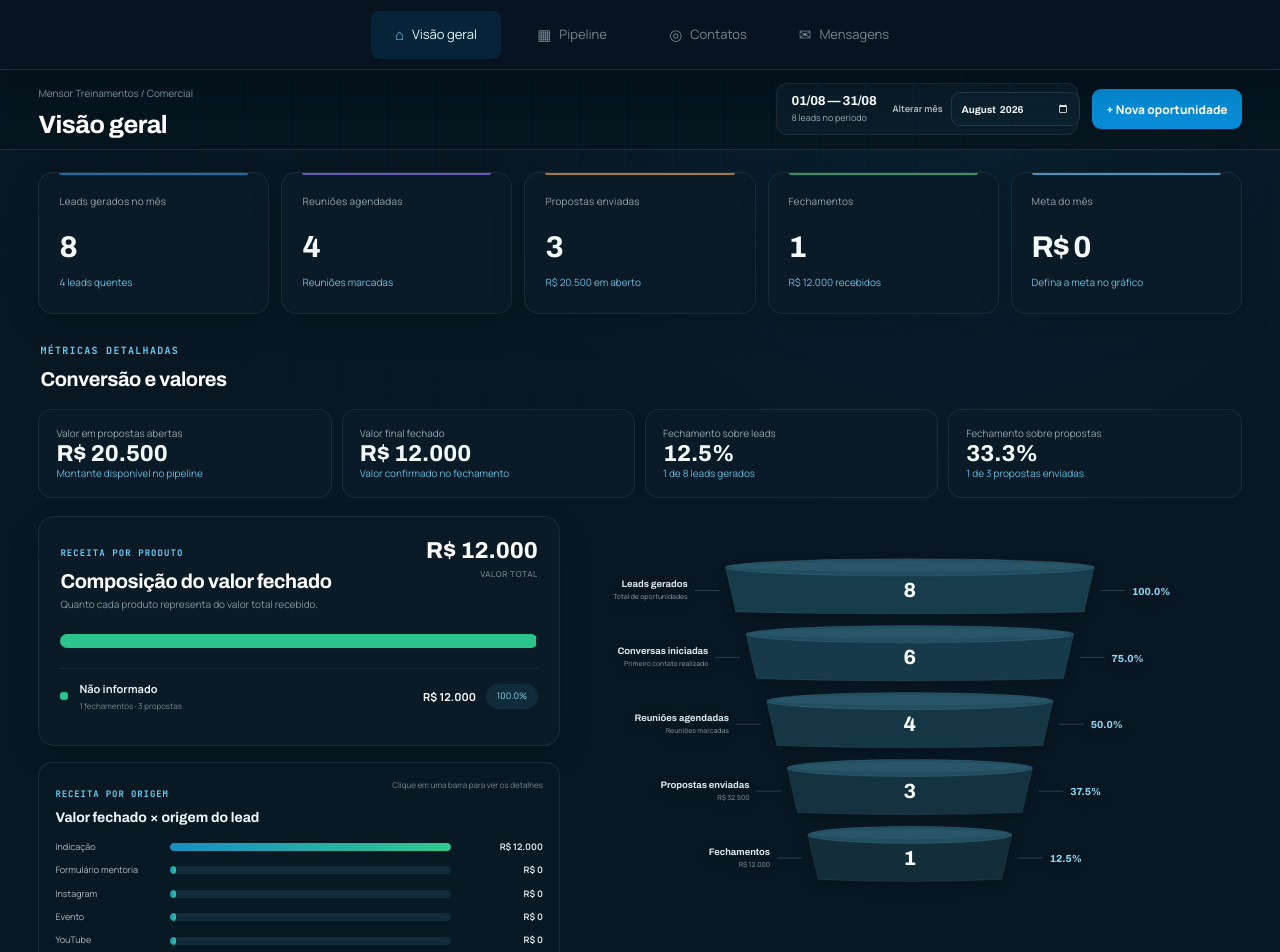
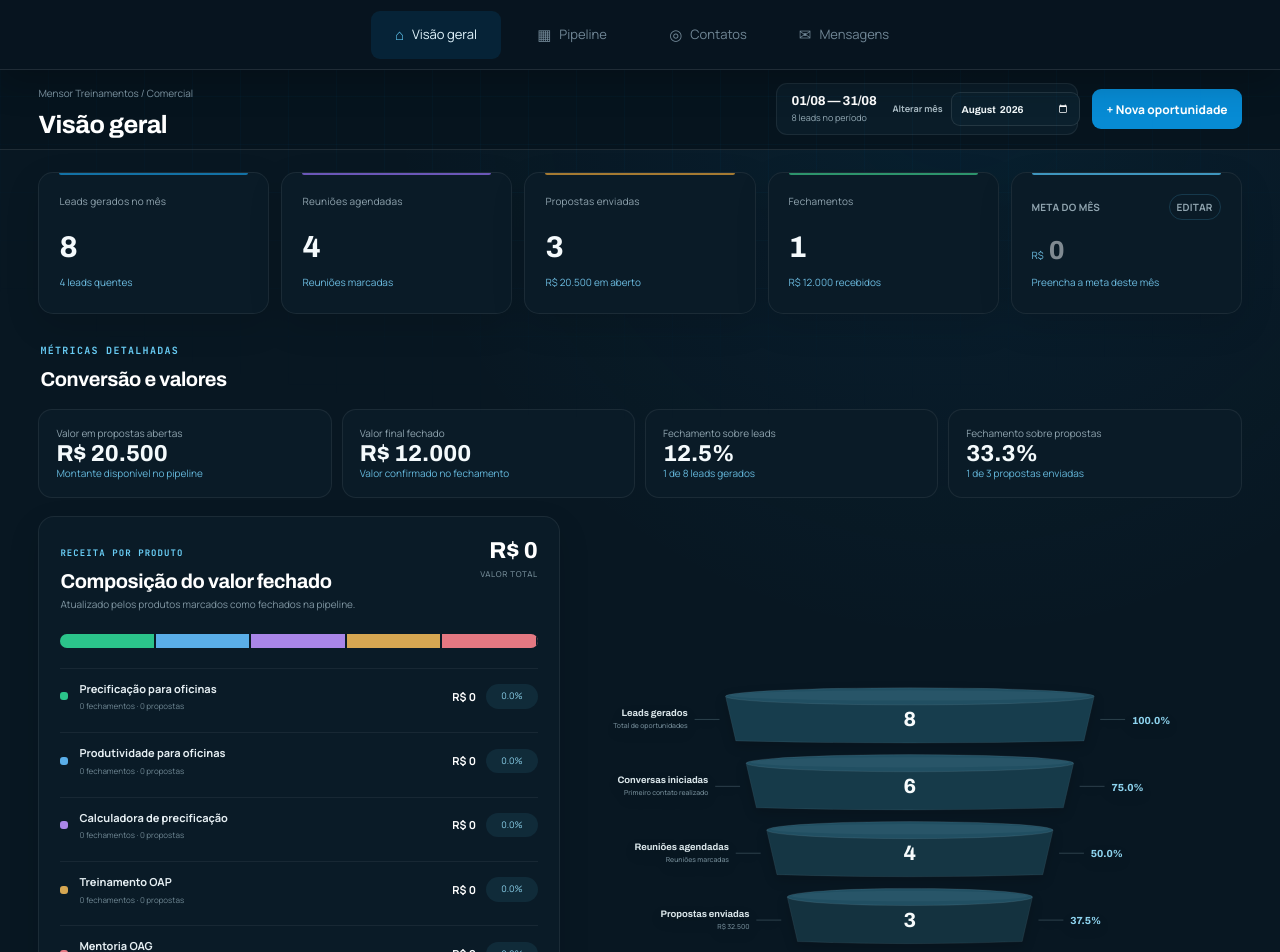
Before and after one commit to cezarhlima1/diegomensor, a Next.js app: page /CRM in a window 1280 px wide. Shown: the top 952 px of the page. Built offline with nearby package versions, Linux system fonts and the light colour scheme.

Commit message:
Integra metas mensais e produtos ao CRM

```diff
--- a/components/crm/CRM.tsx
+++ b/components/crm/CRM.tsx
@@ -26,6 +26,15 @@ type Lead = {
   date: string;
   createdAt?: string;
 };
+
+const products = [
+  { name: "Precificação para oficinas", price: 197 },
+  { name: "Produtividade para oficinas", price: 97 },
+  { name: "Calculadora de precificação", price: 497 },
+  { name: "Treinamento OAP", price: 1197 },
+  { name: "Mentoria OAG", price: 10000 },
+] as const;
+const productPrice = (product?: string) => products.find((item) => item.name === product)?.price || 0;
 
 const stages: Stage[] = [
   "Novo lead",
@@ -172,7 +181,7 @@ export default function CRM() {
           (JSON.parse(saved) as Lead[]).map((lead) => {
             const stage = (lead.stage as string) === "Diagnóstico" ? "Em conversação" as Stage : lead.stage;
             const createdAt = lead.createdAt || new Date().toISOString();
-            const product = lead.product || "Não informado";
+            const product = lead.product === "Mentoria" ? "Mentoria OAG" : lead.product || "Não informado";
             return ["Proposta", "Fechado"].includes(stage) ? { ...lead, stage, createdAt, product } : { ...lead, stage, createdAt, product, value: 0 };
           }),
         );
@@ -231,7 +240,7 @@ export default function CRM() {
               : "Confirme o valor final recebido:";
           const informed = window.prompt(
             label,
-            lead.value ? String(lead.value) : "",
+            String(lead.value || productPrice(lead.product) || ""),
           );
           if (informed === null) return lead;
           const value = Number(
@@ -249,6 +258,10 @@ export default function CRM() {
   const addLead = (lead: Lead) => {
     setLeads((current) => [lead, ...current]);
     setAdding(false);
+  };
+  const updateLead = (id: string, changes: Partial<Lead>) => {
+    setLeads((current) => current.map((lead) => lead.id === id ? { ...lead, ...changes } : lead));
+    setSelected((current) => current?.id === id ? { ...current, ...changes } : current);
   };
 
   const navigation: Array<[View, string, string]> = [
@@ -324,9 +337,10 @@ export default function CRM() {
         <LeadDrawer
           lead={selected}
           close={() => setSelected(null)}
+          update={(changes) => updateLead(selected.id, changes)}
           move={(stage) => {
             moveLead(selected.id, stage);
-            setSelected({ ...selected, stage });
+            setSelected((current) => current ? { ...current, stage } : current);
           }}
         />
       )}
@@ -390,7 +404,11 @@ function Dashboard({
           value={String(stats.closed)}
           detail={`${currency.format(stats.wonValue)} recebidos`}
         />
-        <Kpi label="Meta do mês" value={currency.format(monthlyGoals[selectedMonth] || 0)} detail={monthlyGoals[selectedMonth] ? `${(stats.wonValue / monthlyGoals[selectedMonth] * 100).toFixed(1)}% atingido` : "Defina a meta no gráfico"} />
+        <article className={styles.goalKpi}>
+          <label htmlFor="monthly-goal">Meta do mês <span>Editar</span></label>
+          <div><small>R$</small><input id="monthly-goal" type="number" min="0" step="100" value={monthlyGoals[selectedMonth] || ""} onChange={(event) => updateMonthlyGoal(selectedMonth, Number(event.target.value) || 0)} placeholder="0" /></div>
+          <small>{monthlyGoals[selectedMonth] ? `${(stats.wonValue / monthlyGoals[selectedMonth] * 100).toFixed(1)}% atingido` : "Preencha a meta deste mês"}</small>
+        </article>
       </div>
       <FinancialSummary stats={stats} />
       <div className={styles.analysisColumn}><ProductValueChart leads={leads} /><OriginValueChart leads={leads} /></div>
@@ -456,6 +474,7 @@ function Pipeline({
                       <div>
                         <h3>{lead.name}</h3>
                         <p><span>Origem</span>{lead.source}</p>
+                        {lead.product && lead.product !== "Não informado" && <em className={styles.productTag}>{lead.product}</em>}
                       </div>
                       {lead.phone && (
                         <a href={whatsappLink(lead)} target="_blank" rel="noopener noreferrer" aria-label={`Chamar ${lead.name} no WhatsApp`} onClick={(event) => event.stopPropagation()}>
@@ -565,7 +584,7 @@ function LeadModal({
     phone: "",
     email: "",
     source: "Formulário mentoria",
-    product: "Mentoria",
+    product: "Mentoria OAG",
     temperature: "Morno" as Lead["temperature"],
     nextAction: "Fazer primeiro contato",
   });
@@ -624,7 +643,12 @@ function LeadModal({
             value={draft.source}
             set={(source) => setDraft({ ...draft, source })}
           />
-          <Input label="Produto" value={draft.product} set={(product) => setDraft({ ...draft, product })} />
+          <label>
+            <span>Produto</span>
+            <select value={draft.product} onChange={(event) => setDraft({ ...draft, product: event.target.value })}>
+              {products.map((product) => <option key={product.name} value={product.name}>{product.name} — {currency.format(product.price)}</option>)}
+            </select>
+          </label>
           <label>
             <span>Temperatura</span>
             <select
@@ -661,10 +685,12 @@ function LeadDrawer({
   lead,
   close,
   move,
+  update,
 }: {
   lead: Lead;
   close: () => void;
   move: (stage: Stage) => void;
+  update: (changes: Partial<Lead>) => void;
 }) {
   return (
     <div className={styles.backdrop} onMouseDown={close}>
@@ -697,6 +723,13 @@ function LeadDrawer({
         </section>
         <section>
           <small>Oportunidade</small>
+          <label>
+            <span>Produto</span>
+            <select value={lead.product || "Não informado"} onChange={(event) => update({ product: event.target.value })}>
+              <option value="Não informado">Não informado</option>
+              {products.map((product) => <option key={product.name} value={product.name}>{product.name} — {currency.format(product.price)}</option>)}
+            </select>
+          </label>
           <p>
             <span>
               {lead.stage === "Fechado"
@@ -795,10 +828,11 @@ function PeriodFilter({ month, setMonth, total }: { month: string; setMonth: (mo
   return <section className={styles.periodFilter}><div><span>Período atual</span><h2>01/{String(monthNumber).padStart(2, "0")} — {lastDay}/{String(monthNumber).padStart(2, "0")}</h2><p>{total} leads no período</p></div><label><span>Alterar mês</span><input type="month" value={month} aria-label={`Período: ${monthName}`} onChange={(event) => event.target.value && setMonth(event.target.value)} /></label></section>;
 }
 function ProductValueChart({ leads }: { leads: Lead[] }) {
-  const products = Array.from(new Set(leads.map((lead) => lead.product || "Não informado"))).map((product) => { const items = leads.filter((lead) => (lead.product || "Não informado") === product); const closed = items.filter((lead) => lead.stage === "Fechado"); return { product, value: closed.reduce((sum, lead) => sum + lead.value, 0), sales: closed.length, proposals: items.filter((lead) => ["Proposta", "Fechado"].includes(lead.stage)).length }; }).sort((a,b) => b.value - a.value);
-  const total = products.reduce((sum, product) => sum + product.value, 0);
+  const productNames = Array.from(new Set([...products.map((product) => product.name), ...leads.map((lead) => lead.product || "Não informado")])).filter((product) => product !== "Não informado");
+  const productData = productNames.map((product) => { const items = leads.filter((lead) => lead.product === product); const closed = items.filter((lead) => lead.stage === "Fechado"); return { product, value: closed.reduce((sum, lead) => sum + lead.value, 0), sales: closed.length, proposals: items.filter((lead) => ["Proposta", "Fechado"].includes(lead.stage)).length }; }).sort((a,b) => b.value - a.value);
+  const total = productData.reduce((sum, product) => sum + product.value, 0);
   const colors = ["#2bc48a", "#5aaee8", "#a986e8", "#d6a752", "#e47882"];
-  return <section className={`${styles.panel} ${styles.productChart}`}><header><div><span>Receita por produto</span><h3>Composição do valor fechado</h3><p>Quanto cada produto representa do valor total recebido.</p></div><strong>{currency.format(total)}<small>valor total</small></strong></header><div className={styles.productStack}>{products.map((item,index) => <i key={item.product} style={{ width: `${total ? item.value / total * 100 : 100 / Math.max(products.length,1)}%`, background: colors[index % colors.length] }} />)}</div><div className={styles.productList}>{products.map((item,index) => <article key={item.product}><i style={{ background: colors[index % colors.length] }} /><div><b>{item.product}</b><small>{item.sales} fechamentos · {item.proposals} propostas</small></div><strong>{currency.format(item.value)}</strong><em>{total ? (item.value / total * 100).toFixed(1) : "0.0"}%</em></article>)}</div></section>;
+  return <section className={`${styles.panel} ${styles.productChart}`}><header><div><span>Receita por produto</span><h3>Composição do valor fechado</h3><p>Atualizado pelos produtos marcados como fechados na pipeline.</p></div><strong>{currency.format(total)}<small>valor total</small></strong></header><div className={styles.productStack}>{productData.map((item,index) => <i key={item.product} style={{ width: `${total ? item.value / total * 100 : 100 / Math.max(productData.length,1)}%`, background: colors[index % colors.length] }} />)}</div><div className={styles.productList}>{productData.map((item,index) => <article key={item.product}><i style={{ background: colors[index % colors.length] }} /><div><b>{item.product}</b><small>{item.sales} fechamentos · {item.proposals} propostas</small></div><strong>{currency.format(item.value)}</strong><em>{total ? (item.value / total * 100).toFixed(1) : "0.0"}%</em></article>)}</div></section>;
 }
 function OriginValueChart({ leads }: { leads: Lead[] }) {
   const [selectedOrigin, setSelectedOrigin] = useState<string | null>(null);
--- a/components/crm/crm.module.css
+++ b/components/crm/crm.module.css
@@ -1938,3 +1938,7 @@
   .dashboardContent>.analysisColumn{gap:12px}
   .dashboardContent>.sourcePanel .funnelVisual{min-height:330px}
 }
+
+/* Meta mensal editável e identificação dos produtos na pipeline. */
+.goalKpi>label{display:flex;align-items:center;justify-content:space-between;color:#91a5b0;font-size:10px;font-weight:700;text-transform:uppercase;letter-spacing:.02em}.goalKpi>label span{padding:4px 7px;border:1px solid rgba(80,191,240,.18);border-radius:999px;color:#69c9f2;font-size:8px;letter-spacing:.06em}.goalKpi>div{display:flex;align-items:baseline;gap:5px;margin:15px 0 8px}.goalKpi>div small{color:#8ba2ad;font-size:12px}.goalKpi>div input{min-width:0;width:100%;padding:0;border:0;outline:0;background:transparent;color:#f5fafc;font:750 26px var(--font-archivo);appearance:textfield}.goalKpi>div input::-webkit-inner-spin-button,.goalKpi>div input::-webkit-outer-spin-button{margin:0;appearance:none}.goalKpi>small{color:#6dbde2!important;font-size:10px}.productTag{display:inline-flex;width:max-content;max-width:100%;margin-top:8px;padding:5px 8px;overflow:hidden;border:1px solid rgba(211,174,101,.2);border-radius:999px;background:rgba(211,174,101,.07);color:#d5b879;font-size:8px;font-style:normal;font-weight:700;line-height:1;text-overflow:ellipsis;white-space:nowrap}
+@media(max-width:700px){.goalKpi>div input{font-size:23px}.productTag{font-size:7px}}
```
